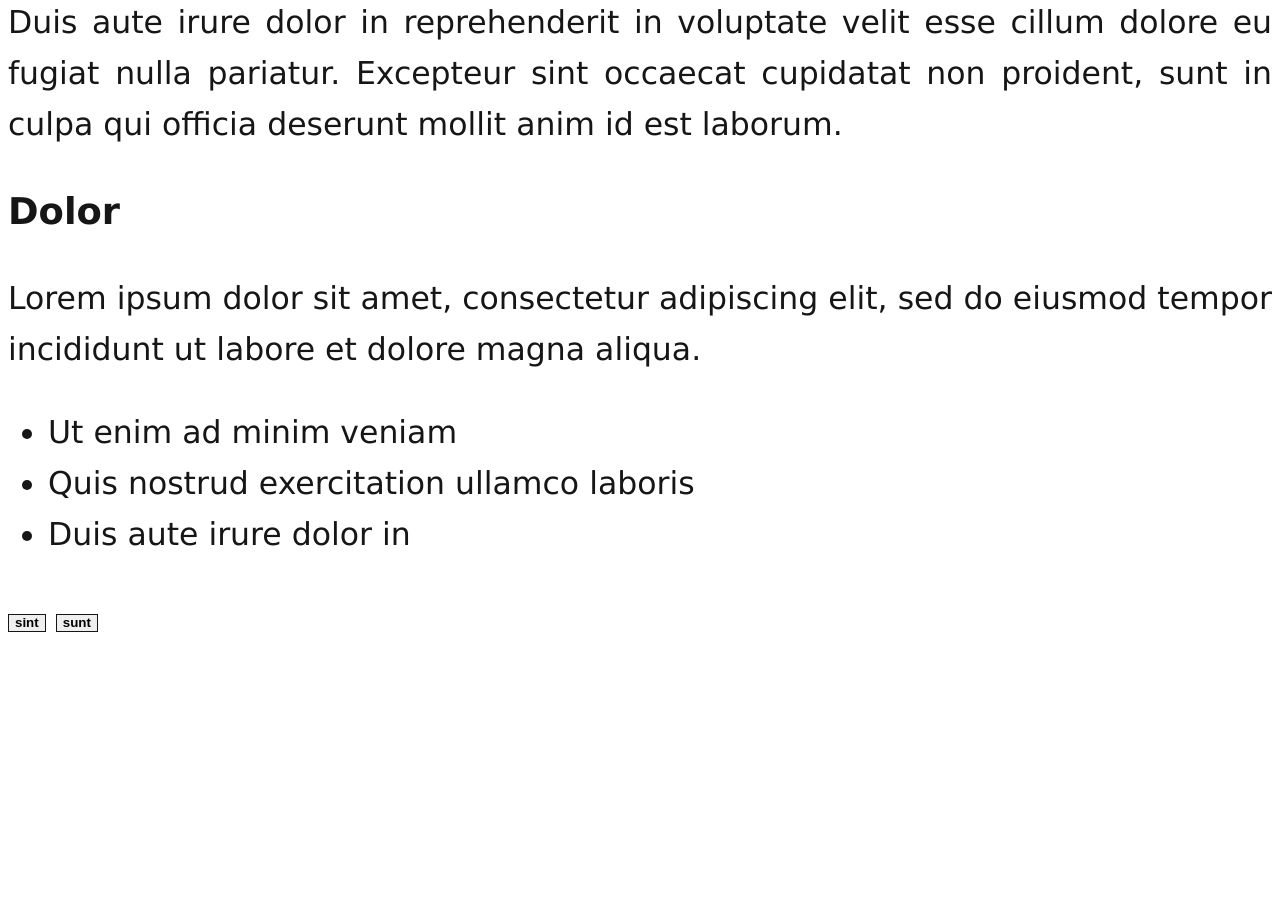
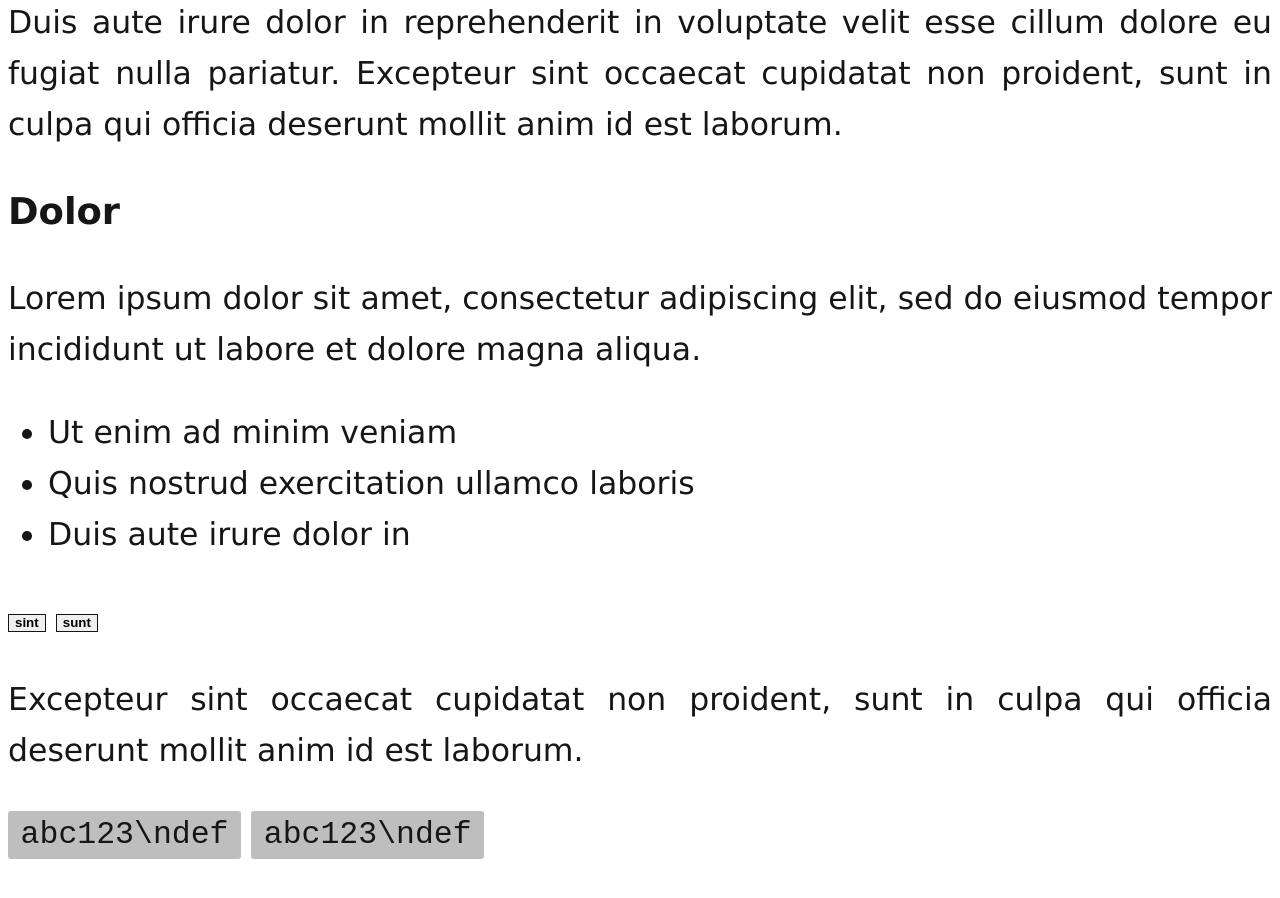
Before and after one commit to ueita/ueita.github.io, a Jekyll site: the page built from page.html, in a window 1280 px wide and 900 px high, scrolled down 731 px. Built offline with Jekyll 4.4.1, drawn with Linux system fonts in a browser that asks for light colours; before the commit the page ends 1413 px from its top, so only the background shows below that.

Commit message:
update page.html

```diff
--- a/page.html
+++ b/page.html
@@ -23,4 +23,7 @@ permalink: /page/
     </ul>
     <button class="btn">sint</button>
     <button class="btn">sunt</button>
+    <p>Excepteur sint occaecat cupidatat non proident, sunt in culpa qui officia deserunt mollit anim id est laborum.</p>
+    <code>abc123\ndef</code>
+    <code>abc123\ndef</code>
 </div>
```
